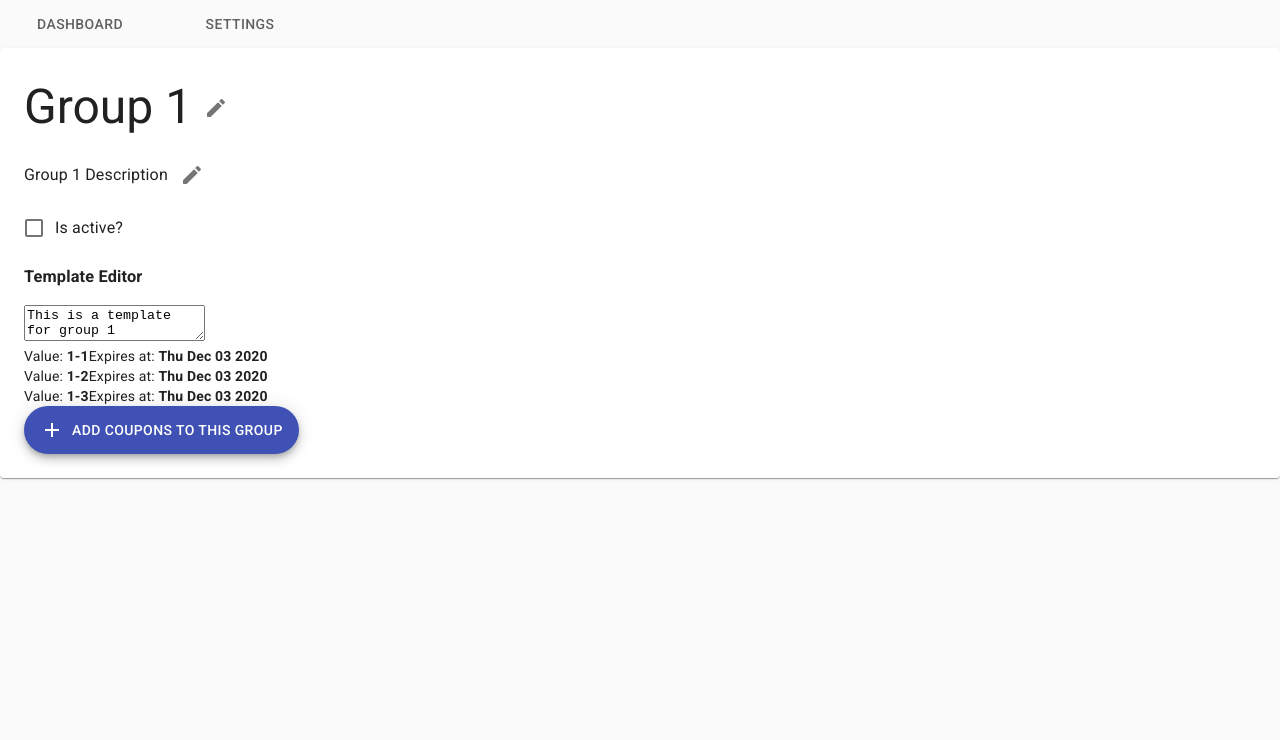
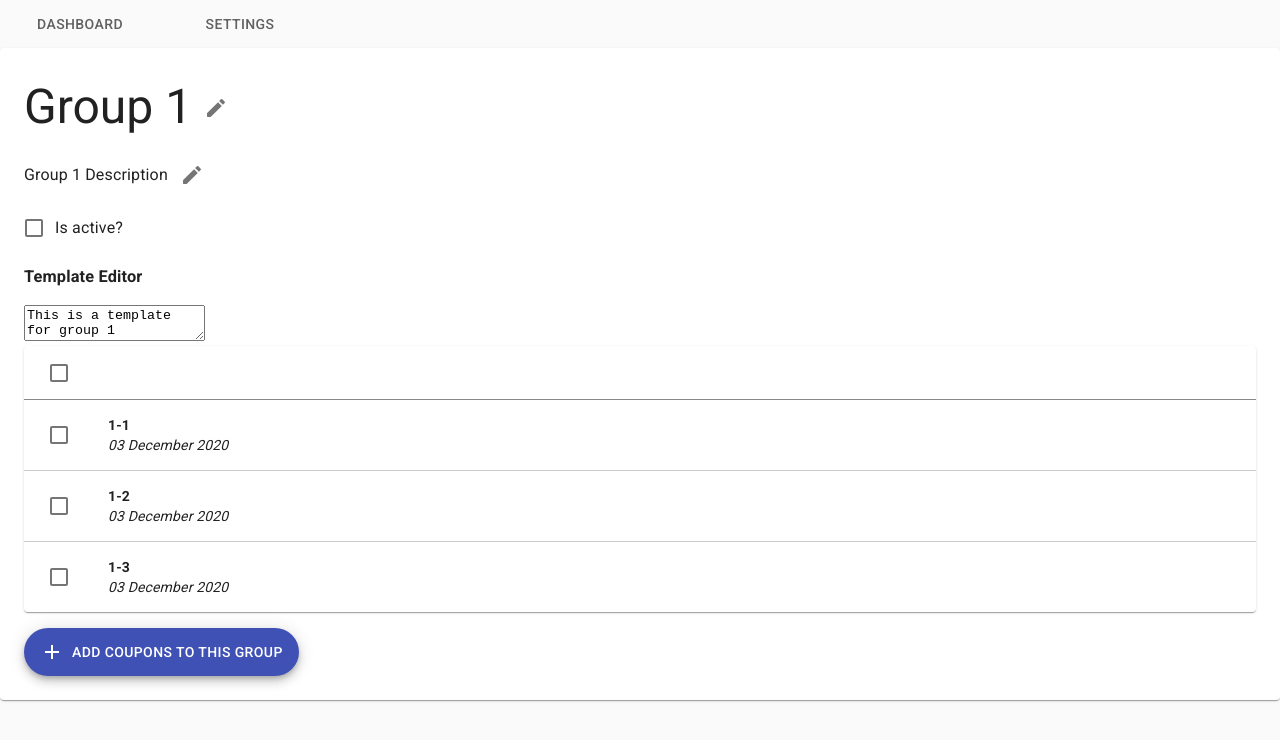
Before and after one commit to Josef37/unique-coupons, a React (Create React App) app in the folder src/Admin/view/: page /#/group/1 in a window 1280 px wide. Both pictures are taken after a click on the label "Is active?". Shown: the top 740 px of the page. Built offline with nearby package versions, Linux system fonts and the light colour scheme.

Commit message:
:recycle: Extract ActionTable

```diff
--- /dev/null
+++ b/src/Admin/view/src/components/action-table.component.jsx
@@ -0,0 +1,74 @@
+import React, { useState } from 'react';
+import styled from 'styled-components';
+import Paper from '@material-ui/core/Paper'
+import Box from '@material-ui/core/Box'
+import Checkbox from '@material-ui/core/Checkbox'
+
+const ActionTable = ({ ids, Row }) => {
+	const [selectedIds, setSelectedIds] = useState(new Set())
+
+	const isSelected = id => selectedIds.has(id)
+
+	const toggleRow = id => setSelectedIds(selectedRows => {
+		isSelected(id) ? selectedRows.delete(id) : selectedRows.add(id)
+		return new Set(selectedRows)
+	})
+
+	const allIdsSelected = () => ids.length === selectedIds.size
+	const noIdsSelected = () => 0 === selectedIds.size
+	const indeterminateSelection = () => !allIdsSelected() && !noIdsSelected()
+
+	const selectAllIds = () => setSelectedIds(new Set(ids))
+	const deselectAllIds = () => setSelectedIds(new Set())
+	const toggleAllIds = () => allIdsSelected() ? deselectAllIds() : selectAllIds()
+
+	return ids.length === 0
+		? null
+		: <Box marginBottom={2}>
+			<Paper>
+				<HeaderRow>
+					<Checkbox
+						checked={allIdsSelected()}
+						indeterminate={indeterminateSelection()}
+						onChange={toggleAllIds}
+						aria-label={(allIdsSelected() ? "deselect" : "select") + " all rows"}
+					/>
+				</HeaderRow>
+				{ids.map(id => <RowContainer key={id}>
+					<Checkbox
+						checked={isSelected(id)}
+						onChange={() => toggleRow(id)}
+						aria-label={(isSelected(id) ? "deselect" : "select") + " this row"}
+					/>
+					<Row id={id} />
+				</RowContainer>)}
+			</Paper>
+		</Box>
+}
+
+const rowStyles = `
+	display: flex;
+	align-items: center;
+	gap: 2em;
+`
+
+const RowContainer = styled.div`
+	${rowStyles}
+
+	padding: 1em;
+	&:not(:last-child) {
+		border-bottom: 1px solid #ccc;
+	}
+	&:hover {
+		background: #eee;
+	}
+`
+
+const HeaderRow = styled.div`
+	${rowStyles}
+
+	padding: 0.4em 1em;
+	border-bottom: 1px solid #888;
+`
+
+export default ActionTable;
--- a/src/Admin/view/src/components/coupon-group-row.component.jsx
+++ b/src/Admin/view/src/components/coupon-group-row.component.jsx
@@ -2,37 +2,24 @@ import React from 'react';
 import { useSelector } from 'react-redux';
 import { Link } from 'react-router-dom';
 import styled from 'styled-components';
-import Checkbox from "@material-ui/core/Checkbox"
 import { selectCouponGroupById } from '../redux/coupons.slice';
 
 const CouponGroupRow = ({ groupId }) => {
-	const { id, name, description, isActive, couponIds }
+	const { id, name, description, isActive }
 		= useSelector(state => selectCouponGroupById(state, groupId))
 
 	return <Row isActive={isActive}>
-		<Checkbox type="checkbox" />
 		<Link to={`/group/${id}`}>
 			<Title>{name}</Title>
 		</Link>
 		<Description>
 			{description}
 		</Description>
-		<SizeDescription>{couponIds.length} coupons</SizeDescription>
 	</Row>
 }
 
 const Row = styled.div`
 	opacity: ${props => props.isActive ? 1 : 0.6};
-	display: flex;
-	align-items: center;
-	gap: 2em;
-	padding: 1em;
-	&:not(:last-child) {
-		border-bottom: 1px solid #ccc;
-	}
-	&:hover {
-		background: #eee;
-	}
 `
 const Title = styled.h3`
 	margin: 0;
@@ -40,6 +27,5 @@ const Title = styled.h3`
 const Description = styled.span`
 	font-style: italic;
 `
-const SizeDescription = styled.span``
 
 export default CouponGroupRow;
--- a/src/Admin/view/src/components/coupon-groups-list.component.jsx
+++ b/src/Admin/view/src/components/coupon-groups-list.component.jsx
@@ -1,20 +1,16 @@
 import React from 'react';
 import { useSelector } from 'react-redux';
-import Paper from '@material-ui/core/Paper'
-import Box from '@material-ui/core/Box'
 import { selectCouponGroupsIds } from "../redux/coupons.slice"
-import CouponGroupRow from "./coupon-group-row.component"
+import ActionTable from './action-table.component';
+import CouponGroupRow from './coupon-group-row.component';
 
 const CouponGroupsList = () => {
 	const couponGroupIds = useSelector(selectCouponGroupsIds)
 
-	return <Box marginBottom={2}>
-		<Paper>
-			{couponGroupIds.map(id =>
-				<CouponGroupRow key={id} groupId={id} />
-			)}
-		</Paper>
-	</Box>
+	return <ActionTable
+		ids={couponGroupIds}
+		Row={({ id }) => <CouponGroupRow groupId={id} />}
+	/>
 }
 
 export default CouponGroupsList;
--- /dev/null
+++ b/src/Admin/view/src/components/coupon-row.component.jsx
@@ -0,0 +1,15 @@
+import React from 'react';
+import { useSelector } from 'react-redux';
+import { format } from "date-fns";
+import { selectCouponById } from '../redux/coupons.slice';
+
+const CouponRow = ({ couponId }) => {
+	const { value, expiresAt } = useSelector(state => selectCouponById(state, couponId));
+
+	return <div>
+		<b>{value}</b><br />
+		<i>{format(expiresAt, 'dd MMMM yyyy')}</i>
+	</div>;
+}
+
+export default CouponRow
--- a/src/Admin/view/src/components/coupons-list.component.jsx
+++ b/src/Admin/view/src/components/coupons-list.component.jsx
@@ -1,16 +1,16 @@
 import React from 'react';
-import { useStore } from 'react-redux';
-import { selectCouponGroupById, selectCouponById } from '../redux/coupons.slice';
+import { useSelector } from 'react-redux';
+import { selectCouponGroupById } from '../redux/coupons.slice';
+import CouponRow from './coupon-row.component';
+import ActionTable from './action-table.component';
 
 const CouponsList = ({ groupId }) => {
-	const state = useStore().getState()
-	const { couponIds } = selectCouponGroupById(state, groupId)
-	const coupons = couponIds.map(couponId => selectCouponById(state, couponId))
+	const { couponIds } = useSelector(state => selectCouponGroupById(state, groupId))
 
-	return coupons.map(({ id, value, expiresAt }) => <div key={id}>
-		Value: <b>{value}</b>
-		Expires at: <b>{new Date(expiresAt).toDateString()}</b>
-	</div>)
+	return <ActionTable
+		ids={couponIds}
+		Row={({ id }) => <CouponRow couponId={id} />}
+	/>
 }
 
 export default CouponsList;
```
